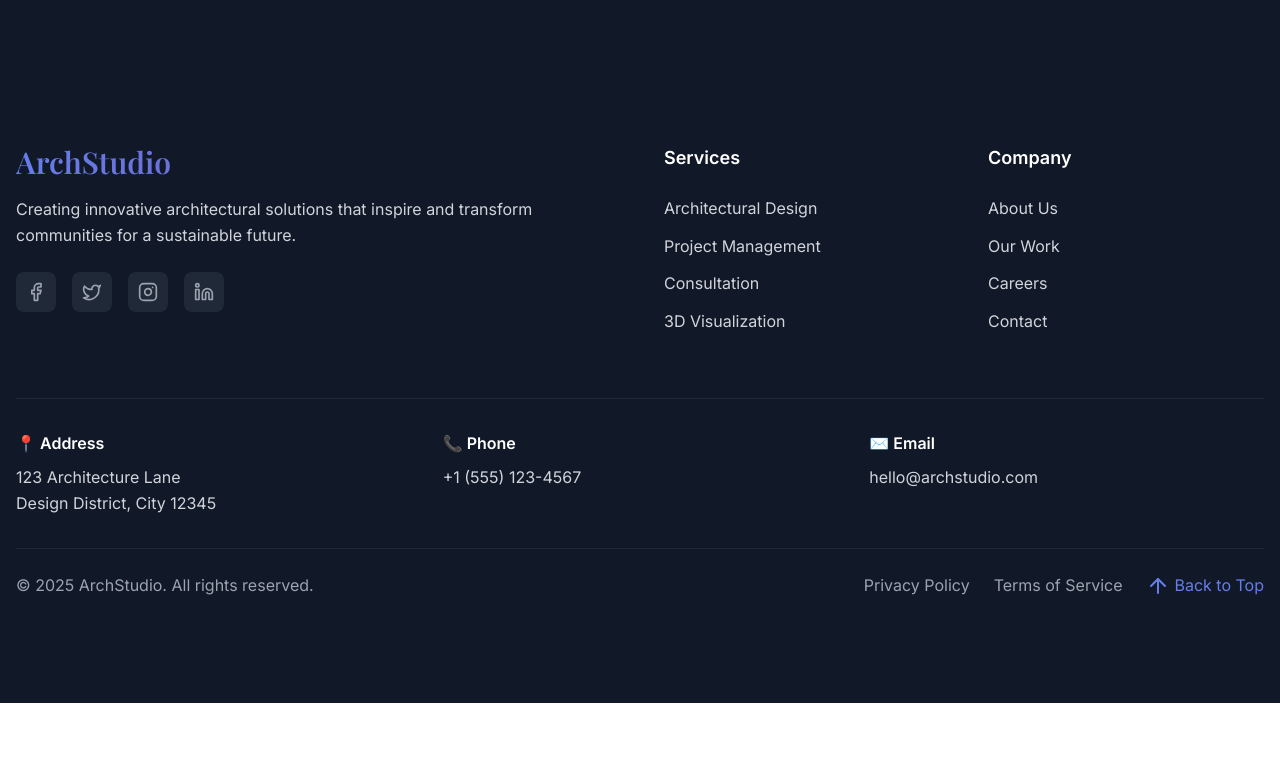
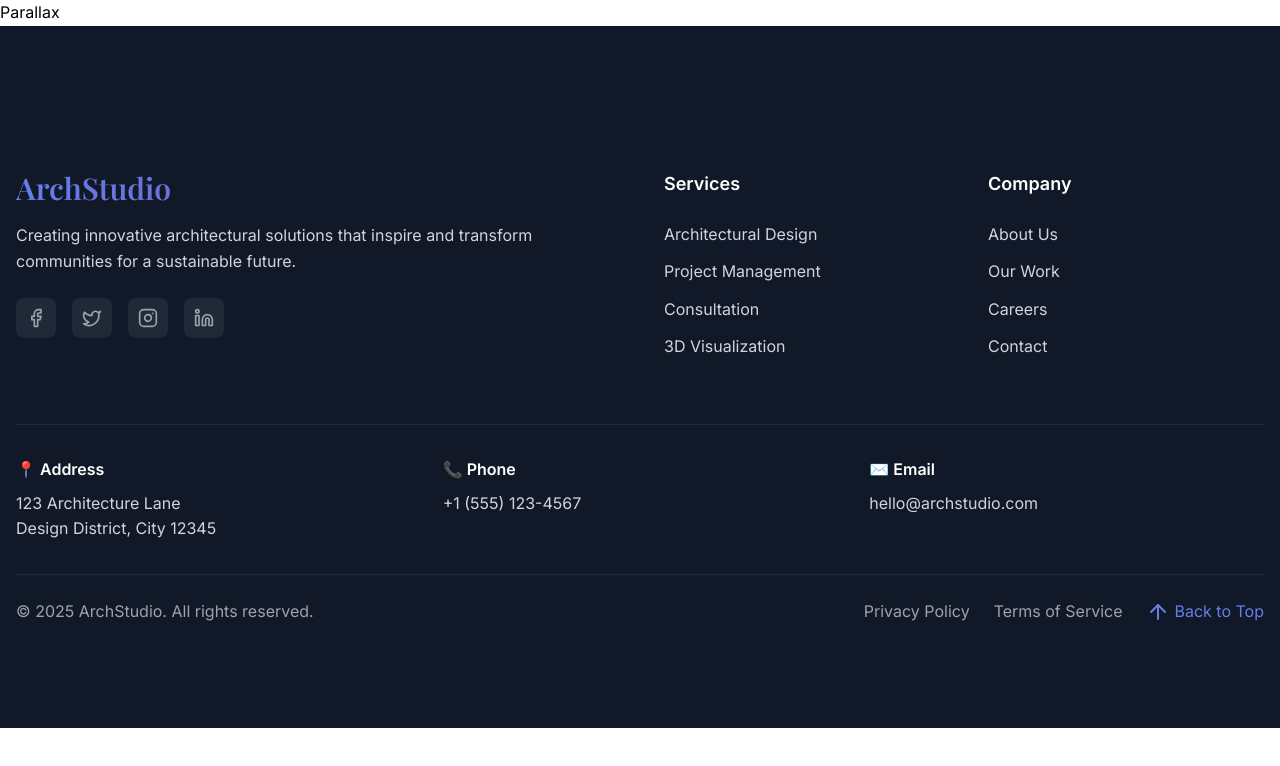
Before and after one commit to Skendri/architecture-website, a React (Vite) app: page /parallax in a window 1280 px wide. Shown: the top 766 px of the page. Built offline with nearby package versions, Linux system fonts and the light colour scheme.

Commit message:
changing some details

```diff
--- a/src/App.jsx
+++ b/src/App.jsx
@@ -1,52 +1,56 @@
-import React, { useState, useEffect } from 'react'
-import Header from './components/Header'
-import Hero from './components/Hero'
-import About from './components/About'
-import Projects from './components/Projects'
-import Contact from './components/Contact'
-import Footer from './components/Footer'
-import AboutPage from './components/AboutPage'
-import ProjectsPage from './components/ProjectsPage'
-import ContactPage from './components/ContactPage'
-import { BrowserRouter as Router, Routes, Route, useLocation } from "react-router-dom";
-import { AnimatePresence, motion } from 'framer-motion'
-
-
+import React, { useState, useEffect } from "react";
+import Header from "./components/Header";
+import Hero from "./components/Hero";
+import About from "./components/About";
+import Projects from "./components/Projects";
+import Contact from "./components/Contact";
+import Footer from "./components/Footer";
+import AboutPage from "./components/AboutPage";
+import ProjectsPage from "./components/ProjectsPage";
+import Parallax from "./components/Parallax";
+import ContactPage from "./components/ContactPage";
+import {
+  BrowserRouter as Router,
+  Routes,
+  Route,
+  useLocation,
+} from "react-router-dom";
+import { AnimatePresence, motion } from "framer-motion";
 
 const pageVariants = {
   initial: {
     opacity: 0,
     y: 20,
-    scale: 0.95
+    scale: 0.95,
   },
   in: {
     opacity: 1,
     y: 0,
-    scale: 1
+    scale: 1,
   },
   out: {
     opacity: 0,
     y: -20,
-    scale: 1.05
-  }
-}
+    scale: 1.05,
+  },
+};
 
 const pageTransition = {
   type: "tween",
   ease: "anticipate",
-  duration: 0.5
-}
+  duration: 0.5,
+};
 
 function App() {
-  const [showLogo, setShowLogo] = useState(false)
+  const [showLogo, setShowLogo] = useState(false);
 
   useEffect(() => {
     const timer = setTimeout(() => {
-      setShowLogo(true)
-    }, 2000) // 2 seconds + 0.5s fade in
+      setShowLogo(true);
+    }, 2000); // 2 seconds + 0.5s fade in
 
-    return () => clearTimeout(timer)
-  }, [])
+    return () => clearTimeout(timer);
+  }, []);
 
   return (
     <div className="App">
@@ -54,7 +58,9 @@ function App() {
         <Header showLogo={showLogo} />
         <Routes>
           {/* Home Page - Sections */}
-          <Route path="/" element={
+          <Route
+            path="/"
+            element={
               <AnimatePresence mode="wait">
                 <motion.div
                   key="home"
@@ -64,16 +70,19 @@ function App() {
                   variants={pageVariants}
                   transition={pageTransition}
                 >
-                <Hero />
+                  <Hero showLogo={showLogo} />
                   <About />
                   <Projects />
                   <Contact />
                 </motion.div>
               </AnimatePresence>
-          } />
+            }
+          />
 
           {/* About Page - Full Page */}
-          <Route path="/about" element={
+          <Route
+            path="/about"
+            element={
               <AnimatePresence mode="wait">
                 <motion.div
                   key="about"
@@ -86,10 +95,13 @@ function App() {
                   <AboutPage />
                 </motion.div>
               </AnimatePresence>
-          } />
+            }
+          />
 
           {/* Projects Page - Full Page */}
-          <Route path="/projects" element={
+          <Route
+            path="/projects"
+            element={
               <AnimatePresence mode="wait">
                 <motion.div
                   key="projects"
@@ -102,10 +114,32 @@ function App() {
                   <ProjectsPage />
                 </motion.div>
               </AnimatePresence>
-          } />
+            }
+          />
 
           {/* Contact Page - Full Page */}
-          <Route path="/contact" element={
+          <Route
+            path="/parallax"
+            element={
+              <AnimatePresence mode="wait">
+                <motion.div
+                  key="parallax"
+                  initial="initial"
+                  animate="in"
+                  exit="out"
+                  variants={pageVariants}
+                  transition={pageTransition}
+                >
+                  <Parallax />
+                </motion.div>
+              </AnimatePresence>
+            }
+          />
+
+          {/* Contact Page - Full Page */}
+          <Route
+            path="/contact"
+            element={
               <AnimatePresence mode="wait">
                 <motion.div
                   key="contact"
@@ -118,12 +152,13 @@ function App() {
                   <ContactPage />
                 </motion.div>
               </AnimatePresence>
-          } />
+            }
+          />
         </Routes>
         <Footer />
       </Router>
     </div>
-  )
+  );
 }
 
-export default App
+export default App;
--- a/src/components/Header.jsx
+++ b/src/components/Header.jsx
@@ -60,7 +60,7 @@ const Header = ({ showLogo }) => {
               animationStage === "fadeIn"
                 ? {
                     opacity: [0, 1],
-                    scale: [0.85, 1.02, 1], // pirate wobble
+                    scale: [0.85, 1.02, 1],
                     filter: ["blur(10px)", "blur(2px)", "blur(0px)"],
                   }
                 : {
--- a/src/components/Hero.jsx
+++ b/src/components/Hero.jsx
@@ -2,7 +2,7 @@ import React, { useRef } from 'react'
 import { motion } from 'framer-motion'
 import { ArrowRight, Sparkles } from 'lucide-react'
 
-const Hero = () => {
+const Hero = ({showLogo}) => {
   const heroRef = useRef(null)
 
   const scrollToProjects = () => {
@@ -60,7 +60,7 @@ const Hero = () => {
             className="space-y-8"
             initial={{ opacity: 0, x: -50 }}  // 👈 starting position
             animate={{ opacity: 1, x: 0 }}  // 👈 animate to normal position
-            transition={{ delay: 7, duration: 1.5, ease: 'easeInOut' }}  // 👈 smooth animation
+            transition={ !showLogo ? { delay: 7, duration: 1.5, ease: 'easeInOut'} : {delay: 1} }  // 👈 smooth animation
             style={{zIndex: 1, maxWidth: '100rem', gap: '7rem'}}
           >
             <motion.h1
@@ -127,10 +127,10 @@ const Hero = () => {
             className="relative h-96 lg:h-[500px]"
             initial={{ opacity: 0, scale: 0.8 }}
             animate={{ opacity: 1, scale: 1 }}
-            transition={{ delay: 7, duration: 1.0, ease: 'easeInOut' }}
+            transition={ !showLogo ? {delay: 7, duration: 1.0, ease: 'easeInOut'} : {delay: 1} }
           >
             <div className="absolute inset-0 bg-gradient-to-br from-primary-500  rounded-3xl flex items-center justify-center text-white text-6xl">
-              🏢
+
             </div>
             {/* to-secondary-500 */}
 
--- /dev/null
+++ b/src/components/Parallax.jsx
@@ -0,0 +1,9 @@
+import React from 'react'
+
+const Parallax = () => {
+  return (
+    <div>Parallax</div>
+  )
+}
+
+export default Parallax
```
Also changed, not shown: 2 other files (tests, documents, lock files or other folders). Lines whose indentation alone changed are shown as unchanged.
